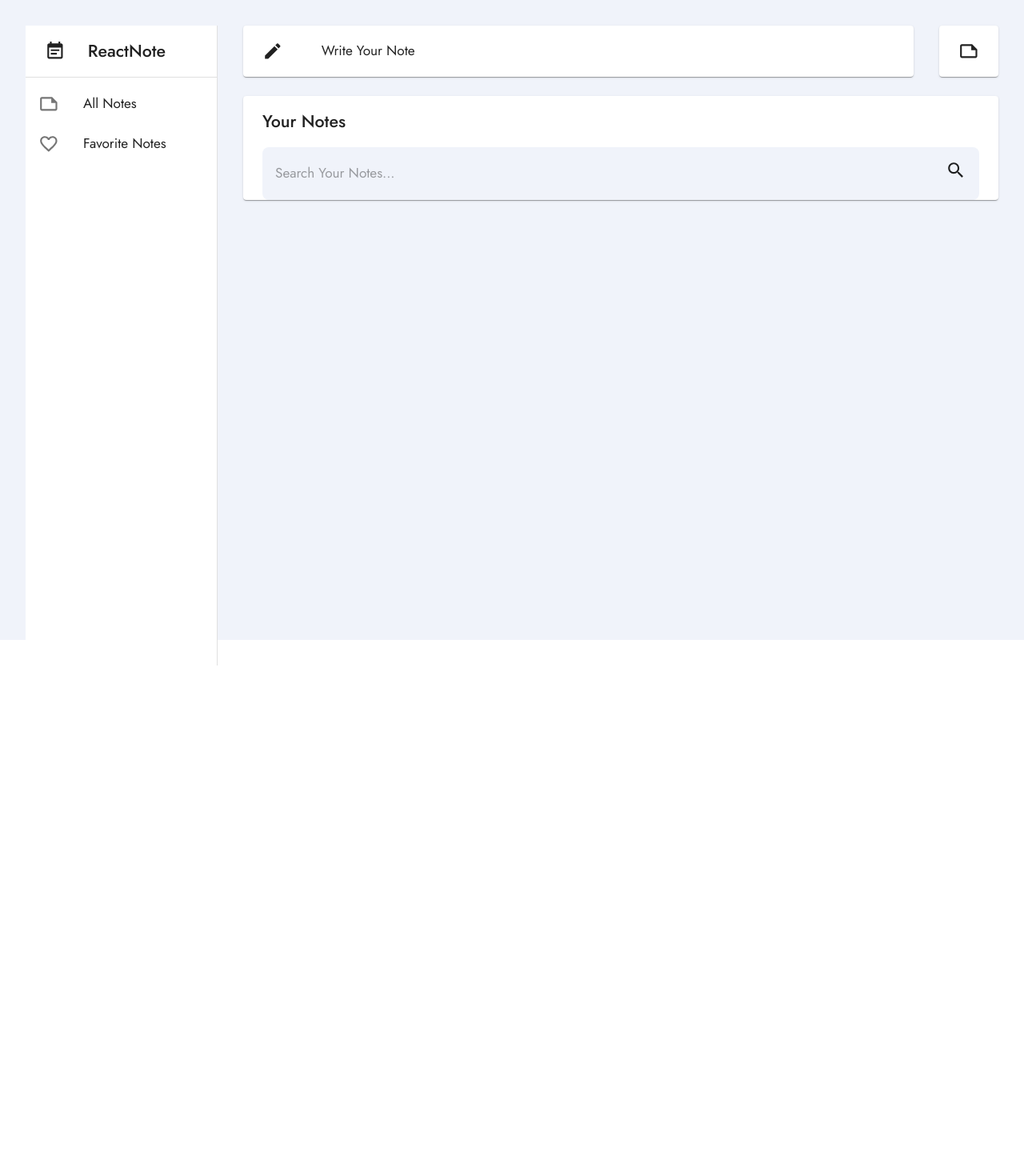
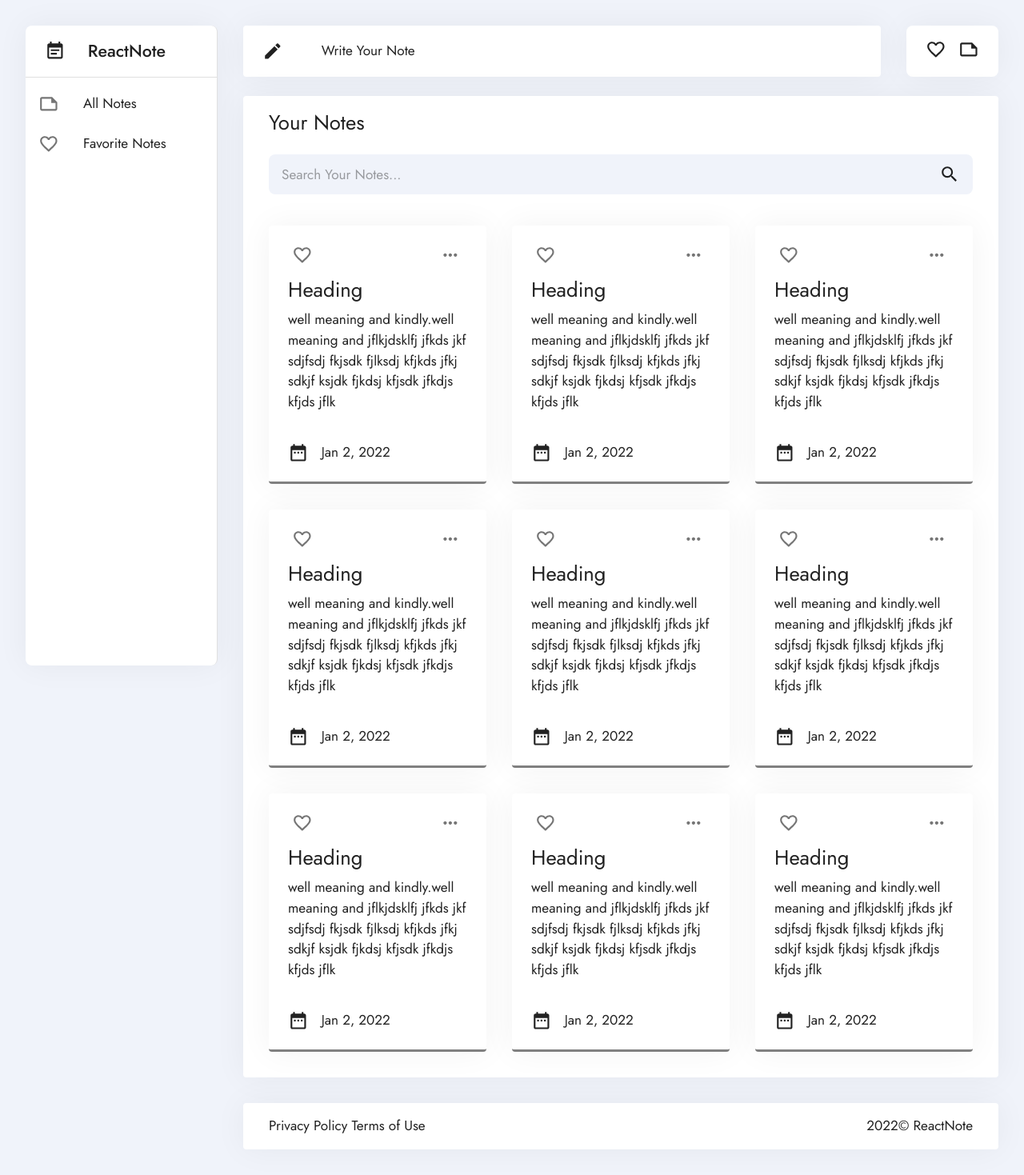
Before and after one commit to bijaylama/modernNote-react-redux-aoxisapi-app, a React (Create React App) app: page / in a window 1280 px wide. Shown: the whole page at 80% size. Before the commit the page ends 800 px from the top, so only its background shows below. Built offline with nearby package versions, Linux system fonts and the light colour scheme.

Commit message:
card, footer added and overall design complete

```diff
--- a/src/App.js
+++ b/src/App.js
@@ -6,7 +6,7 @@ import Home from "./components/Home/Home";
 
 function App() {
   return (
-    <Grid container sx={{ backgroundColor: "#F0F3FA", height: "100vh" }}>
+    <Grid container sx={{ backgroundColor: "#F0F3FA" }}>
       <Box
         sx={{
           display: "flex",
--- /dev/null
+++ b/src/components/Footer/Footer.js
@@ -0,0 +1,25 @@
+import { Box, Paper, Typography } from "@mui/material";
+import React from "react";
+
+const Footer = () => {
+  return (
+    <Box sx={{ mb: 4 }}>
+      <Paper
+        sx={{
+          boxShadow: "0 0px 40px rgb(0 0 0 / 5%)",
+
+          pt: 2,
+          pb: 2,
+          pl: 4,
+          pr: 4,
+          display: "flex",
+          justifyContent: "space-between",
+        }}
+      >
+        <Typography>Privacy Policy Terms of Use</Typography>
+        <Typography>2022© ReactNote</Typography>
+      </Paper>
+    </Box>
+  );
+};
+export default Footer;
--- a/src/components/Header/Header.js
+++ b/src/components/Header/Header.js
@@ -1,12 +1,21 @@
-import { Box, Paper, Toolbar, Typography } from "@mui/material";
+import { Box, IconButton, Paper, Toolbar, Typography } from "@mui/material";
 import NoteOutlinedIcon from "@mui/icons-material/NoteOutlined";
 import CreateIcon from "@mui/icons-material/Create";
 import React from "react";
+import FavoriteBorderIcon from "@mui/icons-material/FavoriteBorder";
+
 const Header = () => {
   return (
     <>
       <Box sx={{ display: "flex", flexDirection: "row" }}>
-        <Paper sx={{ flexGrow: 1, display: "flex", flexDirection: "row" }}>
+        <Paper
+          sx={{
+            flexGrow: 1,
+            display: "flex",
+            flexDirection: "row",
+            boxShadow: "0 0px 40px rgb(0 0 0 / 5%)",
+          }}
+        >
           <Toolbar>
             <CreateIcon />
           </Toolbar>
@@ -14,9 +23,20 @@ const Header = () => {
             <Typography>Write Your Note</Typography>
           </Toolbar>
         </Paper>
-        <Paper sx={{ ml: 4 }}>
+        <Paper
+          sx={{
+            ml: 4,
+            boxShadow: "0 0px 40px rgb(0 0 0 / 5%)",
+            borderRadius: 2,
+          }}
+        >
           <Toolbar>
-            <NoteOutlinedIcon />
+            <Box sx={{ pr: 1 }}>
+              <FavoriteBorderIcon />
+            </Box>
+            <Box sx={{ pl: 1 }}>
+              <NoteOutlinedIcon />
+            </Box>
           </Toolbar>
         </Paper>
       </Box>
--- a/src/components/Home/Home.js
+++ b/src/components/Home/Home.js
@@ -3,6 +3,7 @@ import NoteOutlinedIcon from "@mui/icons-material/NoteOutlined";
 import React from "react";
 import Header from "../Header/Header";
 import NoteList from "../NoteList/NoteList";
+import Footer from "../Footer/Footer";
 const Home = () => {
   return (
     <Box
@@ -16,6 +17,7 @@ const Home = () => {
     >
       <Header />
       <NoteList />
+      <Footer />
     </Box>
   );
 };
--- a/src/components/NoteList/NoteList.js
+++ b/src/components/NoteList/NoteList.js
@@ -1,16 +1,43 @@
 import { Box, Input, Paper, Toolbar, Typography } from "@mui/material";
-import SearchOutlinedIcon from "@mui/icons-material/SearchOutlined";
 import React from "react";
+import CardList from "../common/CardList/CardList";
 import Search from "../Search/Search";
+
+const noteArray = [{}];
 
 const NoteList = () => {
   return (
     <Box sx={{ mt: 3 }}>
-      <Paper>
-        <Toolbar>
-          <Typography variant="h6">Your Notes</Typography>
-        </Toolbar>
+      <Paper
+        sx={{
+          boxShadow: "0 0px 40px rgb(0 0 0 / 5%)",
+        }}
+      >
+        <Typography sx={{ pl: 4, pr: 4, pt: 2, pb: 2 }} variant="h5">
+          Your Notes
+        </Typography>
+        {/* SEARCH BAR COMPONENT */}
         <Search />
+        {/* CARD COMPONENT */}
+        <Box
+          sx={{
+            display: "grid",
+            gridGap: "2rem",
+            m: 4,
+            pb: 4,
+            gridTemplateColumns: "repeat(auto-fit, minmax(250px, 1fr))",
+          }}
+        >
+          <CardList />
+          <CardList />
+          <CardList />
+          <CardList />
+          <CardList />
+          <CardList />
+          <CardList />
+          <CardList />
+          <CardList />
+        </Box>
       </Paper>
     </Box>
   );
--- a/src/components/Search/Search.js
+++ b/src/components/Search/Search.js
@@ -4,19 +4,25 @@ import { Box, Input, Paper, Toolbar, Typography } from "@mui/material";
 
 const Search = () => {
   return (
-    <Toolbar>
+    <Toolbar sx={{ ml: 1, mr: 1 }}>
       <Box
         sx={{
           display: "flex",
           flexDirection: "row",
           width: "100%",
           backgroundColor: "#F0F3FA",
-          p: 2,
+          pl: 2,
+          pr: 2,
+          pt: 1,
+          pb: 1,
           borderRadius: 2,
+          alignItems: "center",
         }}
       >
         <Input
-          sx={{ flexGrow: 1 }}
+          sx={{
+            flexGrow: 1,
+          }}
           placeholder="Search Your Notes..."
           disableUnderline
         />
--- a/src/components/SideBar/SideBar.js
+++ b/src/components/SideBar/SideBar.js
@@ -29,6 +29,8 @@ const SideBar = () => {
             m: 4,
             width: drawerWidth,
             boxSizing: "border-box",
+            boxShadow: "0 0px 40px rgb(0 0 0 / 5%)",
+            borderRadius: 2,
           },
         }}
         variant="permanent"
--- /dev/null
+++ b/src/components/common/CardList/CardList.js
@@ -0,0 +1,77 @@
+import {
+  Box,
+  Button,
+  Card,
+  CardActions,
+  CardContent,
+  IconButton,
+  Toolbar,
+  Typography,
+} from "@mui/material";
+import React from "react";
+import FavoriteBorderIcon from "@mui/icons-material/FavoriteBorder";
+import DeleteForeverOutlinedIcon from "@mui/icons-material/DeleteForeverOutlined";
+import MenuCard from "../MenuCard/MenuCard";
+import DateRangeIcon from "@mui/icons-material/DateRange";
+
+const CardList = () => {
+  return (
+    <Card
+      sx={{
+        boxShadow: "0 0px 40px rgb(0 0 0 / 5%)",
+        display: "flex",
+        flexDirection: "column",
+        borderBottom: "3px solid grey",
+      }}
+    >
+      <CardContent
+        sx={{
+          height: "280px",
+
+          //   border: "1px solid blue",
+          display: "flex",
+          flexDirection: "column",
+          ml: 1,
+          mr: 1,
+        }}
+      >
+        <Typography
+          sx={{
+            fontSize: 14,
+            display: "flex",
+            alignItems: "center",
+            justifyContent: "space-between",
+          }}
+          color="text.secondary"
+          gutterBottom
+        >
+          <IconButton size="small">
+            <FavoriteBorderIcon />
+          </IconButton>
+          <MenuCard />
+        </Typography>
+        <Typography variant="h5" component="div">
+          Heading
+        </Typography>
+
+        <Typography
+          variant="body1"
+          sx={{
+            flexGrow: 1,
+            overflow: "hidden",
+            pt: 1,
+            mb: 2,
+          }}
+        >
+          well meaning and kindly.well meaning and jflkjdsklfj jfkds jkf sdjfsdj
+          fkjsdk fjlksdj kfjkds jfkj sdkjf ksjdk fjkdsj kfjsdk jfkdjs kfjds jflk
+        </Typography>
+        <Box sx={{ display: "flex" }}>
+          <DateRangeIcon />
+          <Typography sx={{ pl: 2 }}>Jan 2, 2022</Typography>
+        </Box>
+      </CardContent>
+    </Card>
+  );
+};
+export default CardList;
--- /dev/null
+++ b/src/components/common/MenuCard/MenuCard.js
@@ -0,0 +1,64 @@
+import React, { useState } from "react";
+import Button from "@mui/material/Button";
+import Menu from "@mui/material/Menu";
+import MenuItem from "@mui/material/MenuItem";
+import MoreHorizIcon from "@mui/icons-material/MoreHoriz";
+import { IconButton, Typography } from "@mui/material";
+import RemoveRedEyeOutlinedIcon from "@mui/icons-material/RemoveRedEyeOutlined";
+import EditOutlinedIcon from "@mui/icons-material/EditOutlined";
+import DeleteForeverOutlinedIcon from "@mui/icons-material/DeleteForeverOutlined";
+
+export default function MenuCard() {
+  const [open, setOpen] = useState(false);
+  const [anchorEl, setAnchorEl] = useState(null);
+
+  const handleOpen = (event) => {
+    setAnchorEl(event.currentTarget);
+    setOpen(true);
+  };
+
+  const handleClose = () => {
+    setOpen(false);
+  };
+
+  return (
+    <div>
+      <IconButton onClick={handleOpen}>
+        <MoreHorizIcon />
+      </IconButton>
+      <Menu
+        anchorEl={anchorEl}
+        anchorOrigin={{
+          vertical: "top",
+          horizontal: "right",
+        }}
+        keepMounted
+        transformOrigin={{
+          vertical: "top",
+          horizontal: "right",
+        }}
+        open={open}
+        onClose={handleClose}
+      >
+        <MenuItem onClick={handleClose}>
+          <RemoveRedEyeOutlinedIcon
+            fontSize="12"
+            sx={{ color: "text.secondary" }}
+          />
+          <Typography sx={{ pl: 1, pr: 1 }}>View</Typography>
+        </MenuItem>
+        <MenuItem onClick={handleClose}>
+          <EditOutlinedIcon fontSize="12" sx={{ color: "text.secondary" }} />
+          <Typography sx={{ pl: 1, pr: 1 }}>Edit</Typography>
+        </MenuItem>
+        <MenuItem onClick={handleClose}>
+          <DeleteForeverOutlinedIcon
+            fontSize="12"
+            sx={{ color: "text.secondary" }}
+          />
+          <Typography sx={{ pl: 1, pr: 1 }}>Delete</Typography>
+        </MenuItem>
+      </Menu>
+    </div>
+  );
+}
```
